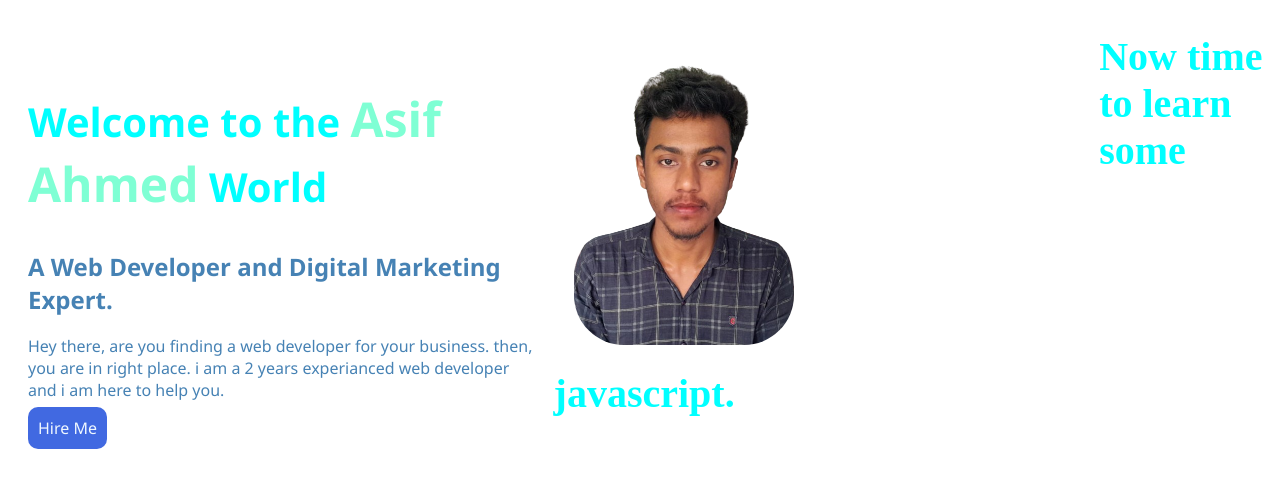
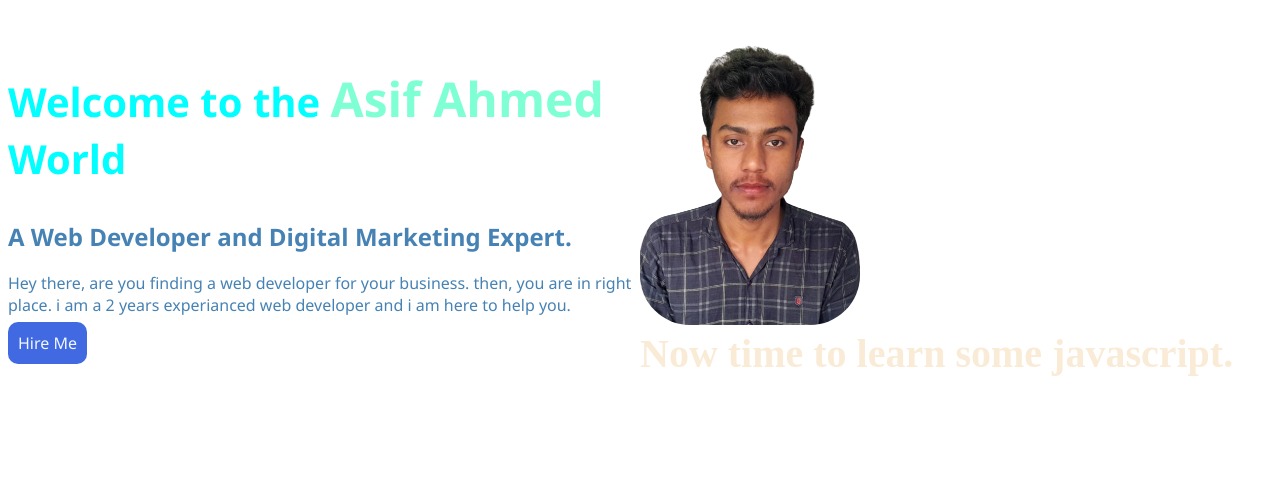
Before and after one commit to asifahmed78/pHero_Developer, a plain HTML site: page index.html in a window 1280 px wide. Drawn offline with Linux system fonts and the light colour scheme.

Commit message:
json added

```diff
--- a/index.html
+++ b/index.html
@@ -20,7 +20,7 @@
     </section>
     <section>
         <div>
-            <h1>Now time to learn some javascript.</h1>
+            <h1 class="another">Now time to learn some javascript.</h1>
         </div>
     </section>
 </body>
--- a/style.css
+++ b/style.css
@@ -7,11 +7,10 @@ section{
     width: 100%;
 }
 .banner{
-    width: 40%;
+    width: 50%;
     float: left;
     font-family: 'Segoe UI', Tahoma, Geneva, Verdana, sans-serif;
     align-items: center;
-    margin: 20px;
     color: steelblue;
 }
 
@@ -33,3 +32,6 @@ img{
     font-size: 1.2em;
     color: aquamarine;
 }
+.another{
+    color: antiquewhite;
+}
```
